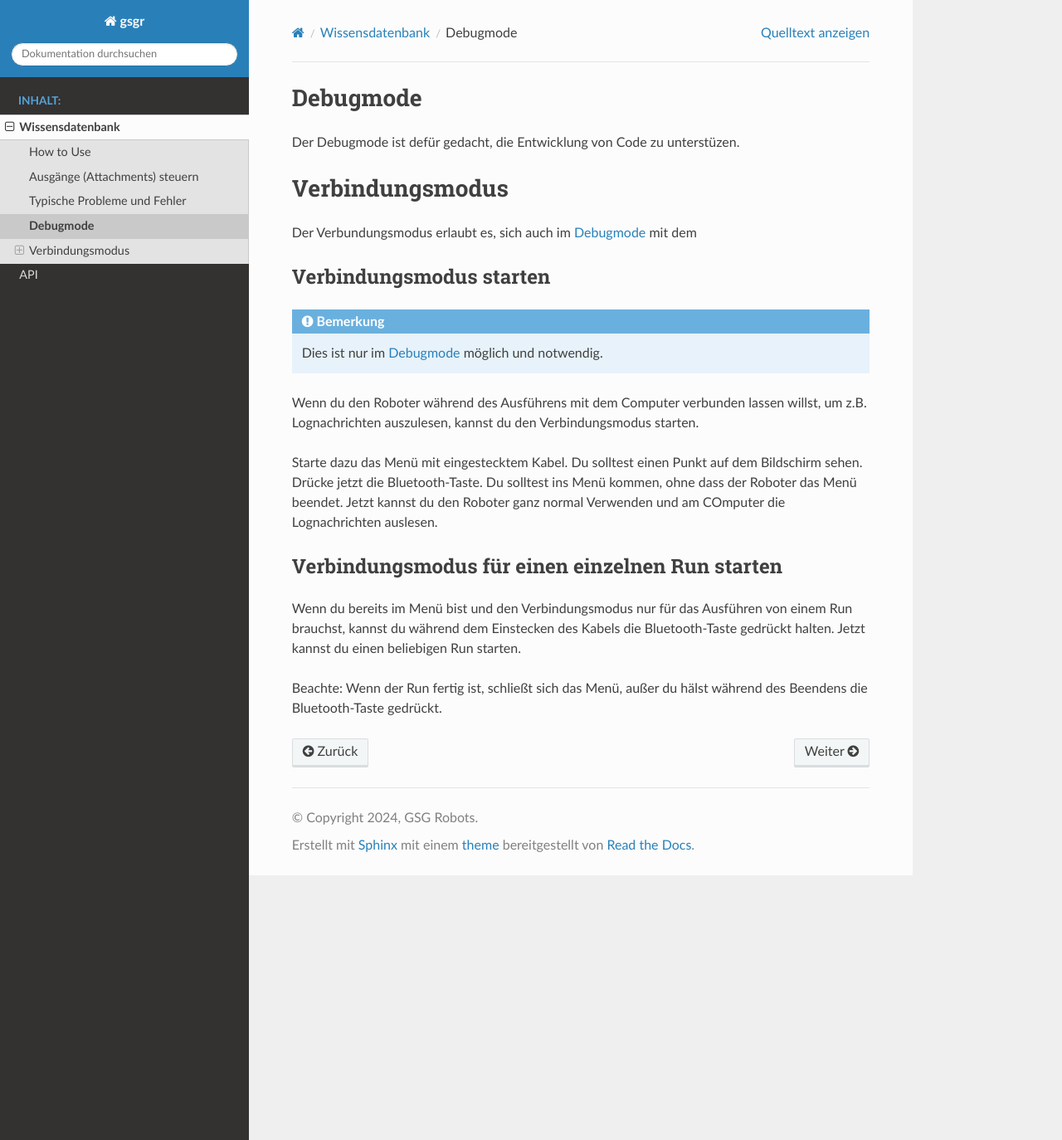
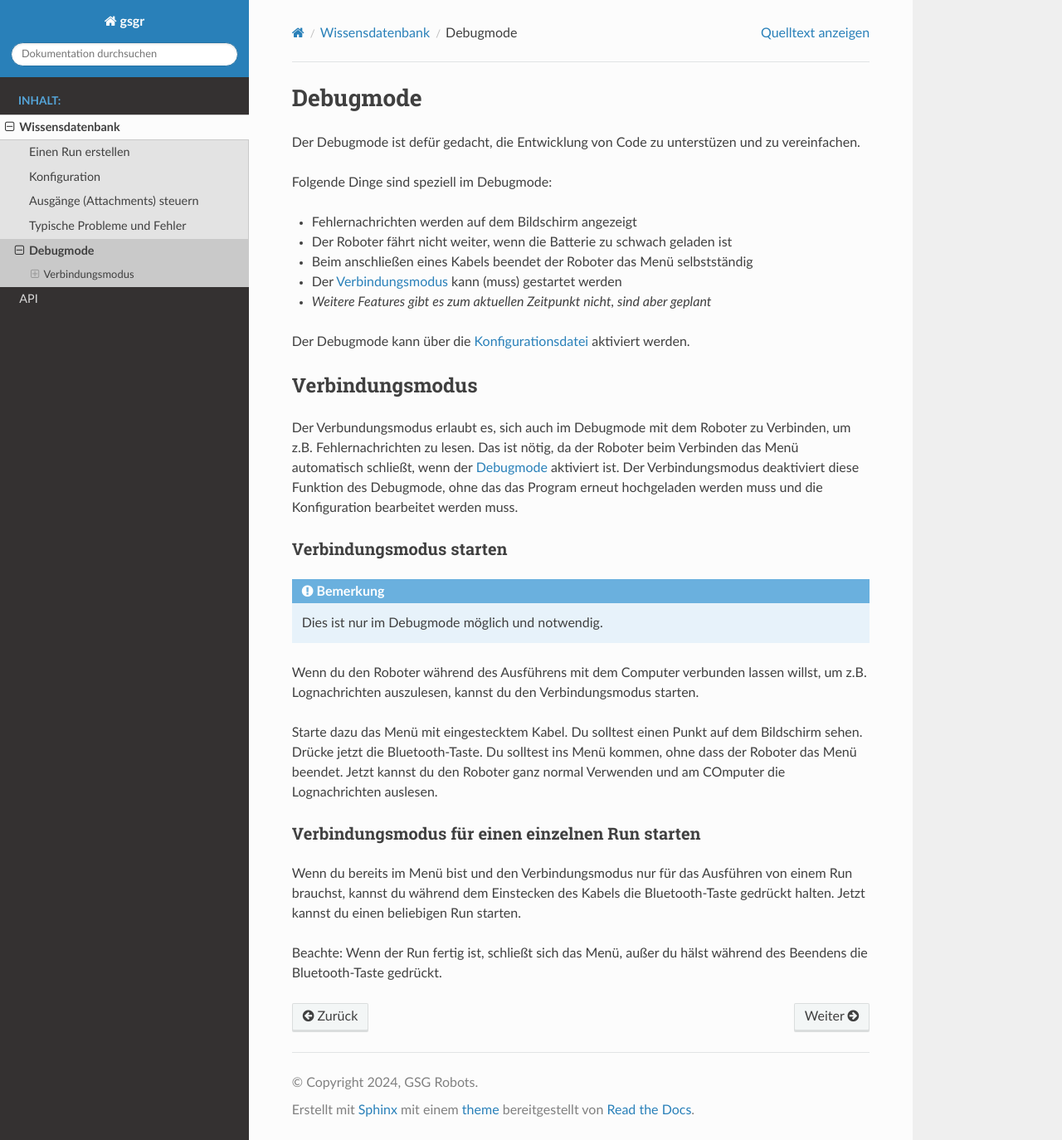
Before and after one commit to GSG-Robots/spike-prime-code, a Sphinx documentation site: the page built from docs/knowledge/debug-mode.rst, in a window 1280 px wide and 1374 px high. Shown: the whole window at 83% size. Built offline with Sphinx 7.4.7 and the Read the Docs theme 3.1.0, drawn with Linux system fonts in a browser that asks for light colours.

Commit message:
More documentation improvements

```diff
--- a/docs/knowledge/debug-mode.rst
+++ b/docs/knowledge/debug-mode.rst
@@ -1,21 +1,35 @@
 .. _debugmode:
+
 Debugmode
 =========
 
-Der Debugmode ist defür gedacht, die Entwicklung von Code zu unterstüzen.
+Der Debugmode ist defür gedacht, die Entwicklung von Code zu unterstüzen und zu vereinfachen.
 
+Folgende Dinge sind speziell im Debugmode:
+
+* Fehlernachrichten werden auf dem Bildschirm angezeigt
+* Der Roboter fährt nicht weiter, wenn die Batterie zu schwach geladen ist
+* Beim anschließen eines Kabels beendet der Roboter das Menü selbstständig
+* Der :ref:`Verbindungsmodus <connectionmode>` kann (muss) gestartet werden
+* *Weitere Features gibt es zum aktuellen Zeitpunkt nicht, sind aber geplant*
+
+Der Debugmode kann über die :ref:`Konfigurationsdatei <config>` aktiviert werden.
 
 .. _connectionmode:
+
 Verbindungsmodus
-================
+----------------
 
-Der Verbundungsmodus erlaubt es, sich auch im :ref:`debugmode` mit dem
+Der Verbundungsmodus erlaubt es, sich auch im Debugmode mit dem Roboter zu Verbinden, um z.B. Fehlernachrichten zu lesen.
+Das ist nötig, da der Roboter beim Verbinden das Menü automatisch schließt, wenn der :ref:`Debugmode <debugmode>` aktiviert ist.
+Der Verbindungsmodus deaktiviert diese Funktion des Debugmode,
+ohne das das Program erneut hochgeladen werden muss und die Konfiguration bearbeitet werden muss.
 
 Verbindungsmodus starten
-------------------------
+^^^^^^^^^^^^^^^^^^^^^^^^
 
 .. note::
-    Dies ist nur im :ref:`debugmode` möglich und notwendig.
+    Dies ist nur im Debugmode möglich und notwendig.
 
 Wenn du den Roboter während des Ausführens mit dem Computer verbunden lassen willst, um z.B. Lognachrichten auszulesen, kannst du den Verbindungsmodus starten.
 
@@ -23,7 +37,7 @@ Starte dazu das Menü mit eingestecktem Kabel. Du solltest einen Punkt auf dem B
 Jetzt kannst du den Roboter ganz normal Verwenden und am COmputer die Lognachrichten auslesen.
 
 Verbindungsmodus für einen einzelnen Run starten
-------------------------------------------------
+^^^^^^^^^^^^^^^^^^^^^^^^^^^^^^^^^^^^^^^^^^^^^^^^
 
 Wenn du bereits im Menü bist und den Verbindungsmodus nur für das Ausführen von einem Run brauchst, kannst du während dem Einstecken des Kabels die Bluetooth-Taste gedrückt halten.
 Jetzt kannst du einen beliebigen Run starten.
--- a/docs/knowledge/index.rst
+++ b/docs/knowledge/index.rst
@@ -5,7 +5,8 @@ Wissensdatenbank
    :maxdepth: 2
    :caption: Inhalt:
 
-   getting-started
+   creating-a-run
+   config
    attachments
    known-issues
    debug-mode
--- a/src/config.yaml
+++ b/src/config.yaml
@@ -1,4 +1,4 @@
-debug_mode: true
+debug_mode: on
 tire_diameter: 6.5
 gyro_tolerance: 1
 loop_throttle: 0.025
```
Also changed, not shown: docs/knowledge/config.rst (added, +62 -0 lines), docs/knowledge/creating-a-run.rst (added, +46 -0 lines), docs/knowledge/getting-started.rst (deleted, +0 -40 lines), docs/knowledge/known-issues.rst (+45 -14 lines), 1 other file.
